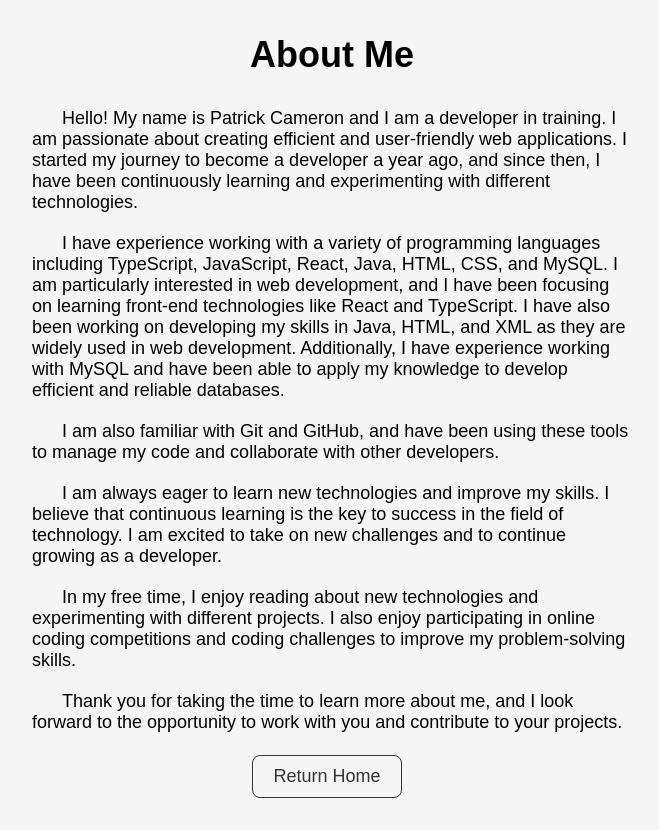
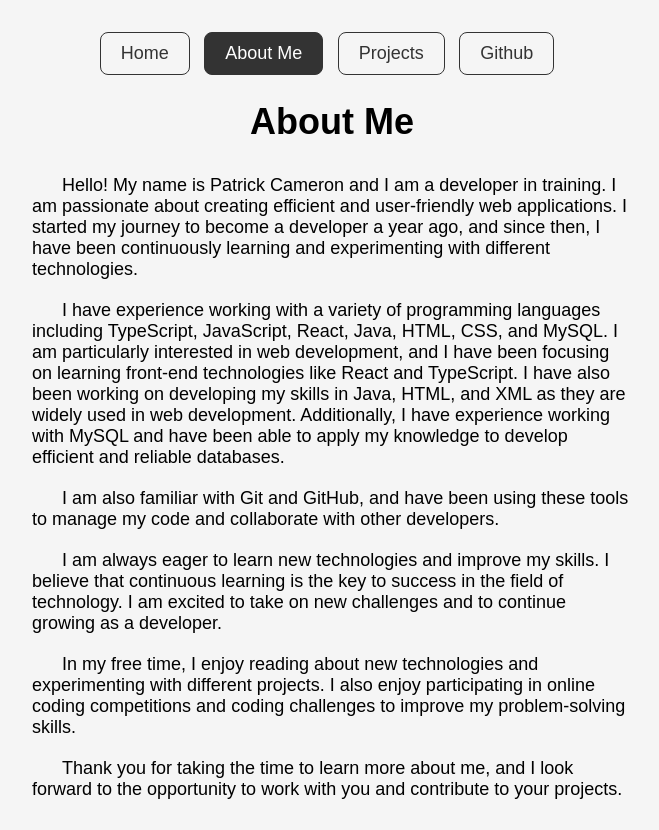
Before and after one commit to pcams86/MyWebsite, a website: page public/about.html in a window 1280 px wide. Shown: the whole page, without its empty margins (308-967 px from the left). Before the commit the page ends 806 px from the top, so only its background shows below. Drawn offline with Linux system fonts and the light colour scheme.

Commit message:
greated a navbar

```diff
--- a/public/about.html
+++ b/public/about.html
@@ -6,6 +6,12 @@
   </head>
   <body>
     <div>
+      <div class="navbar">
+        <a href="../index.html">Home</a>
+        <a href="" class="active">About Me</a>
+        <a href="projects.html">Projects</a>
+        <a href="https://github.com/pcams86">Github</a>
+      </div>
       <div class="container">
         <h1>About Me</h1>
       </div>
@@ -49,7 +55,6 @@
           projects.
         </p>
       </div>
-      <a href="../index.html">Return Home</a>
     </div>
   </body>
 </html>
--- a/src/styles.css
+++ b/src/styles.css
@@ -29,6 +29,11 @@ a {
 }
 
 a:hover {
+  background-color: #333;
+  color: #fff;
+}
+
+a.active {
   background-color: #333;
   color: #fff;
 }
@@ -79,3 +84,7 @@ a:hover {
   width: 70%;
   text-align: left;
 }
+
+.navbar {
+  margin-top: 2em;
+}
```
Also changed, not shown: index.html (+9 -4 lines), public/projects.html (+6 -1 lines), src/components/navbar.html (added, +6 -0 lines).
